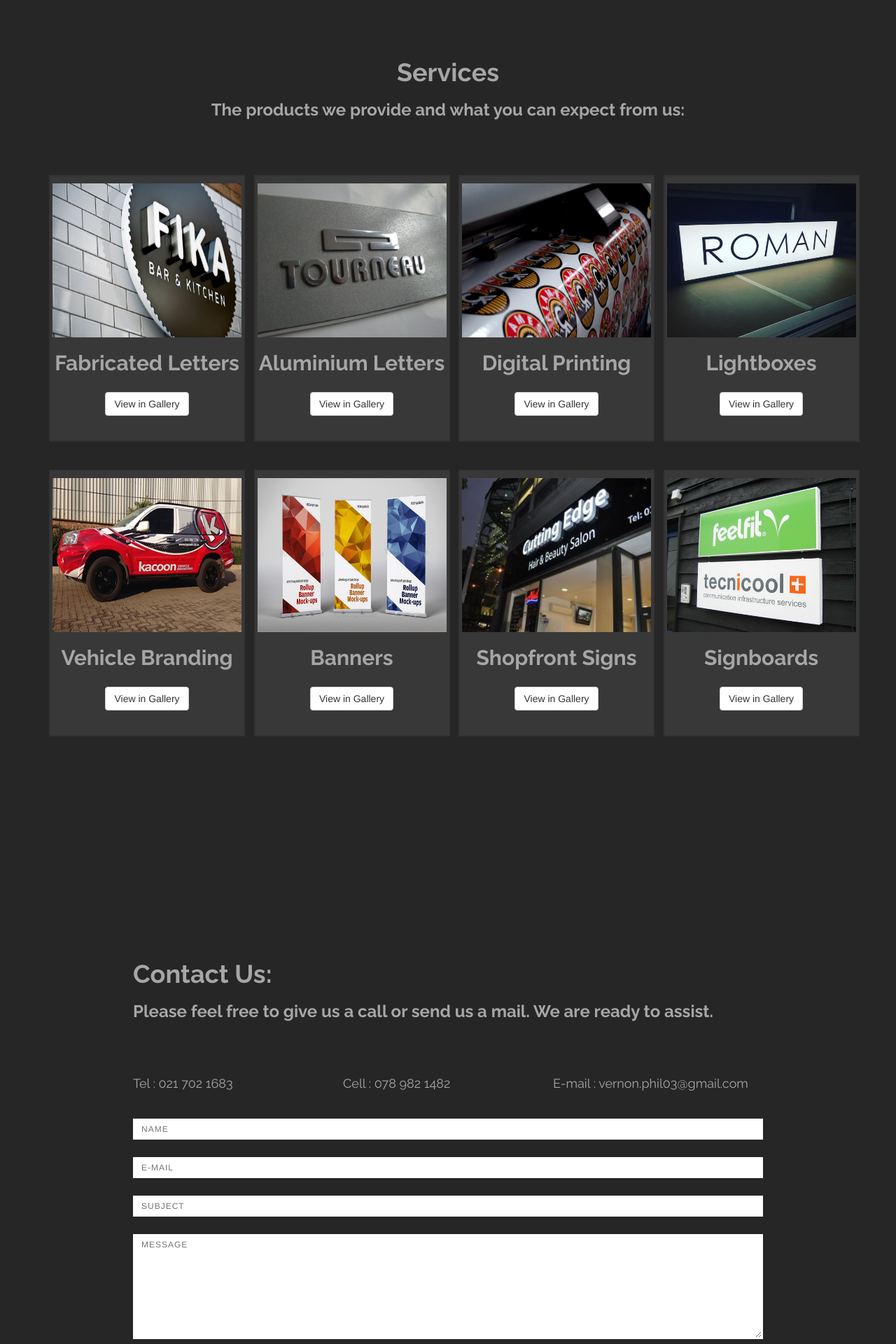
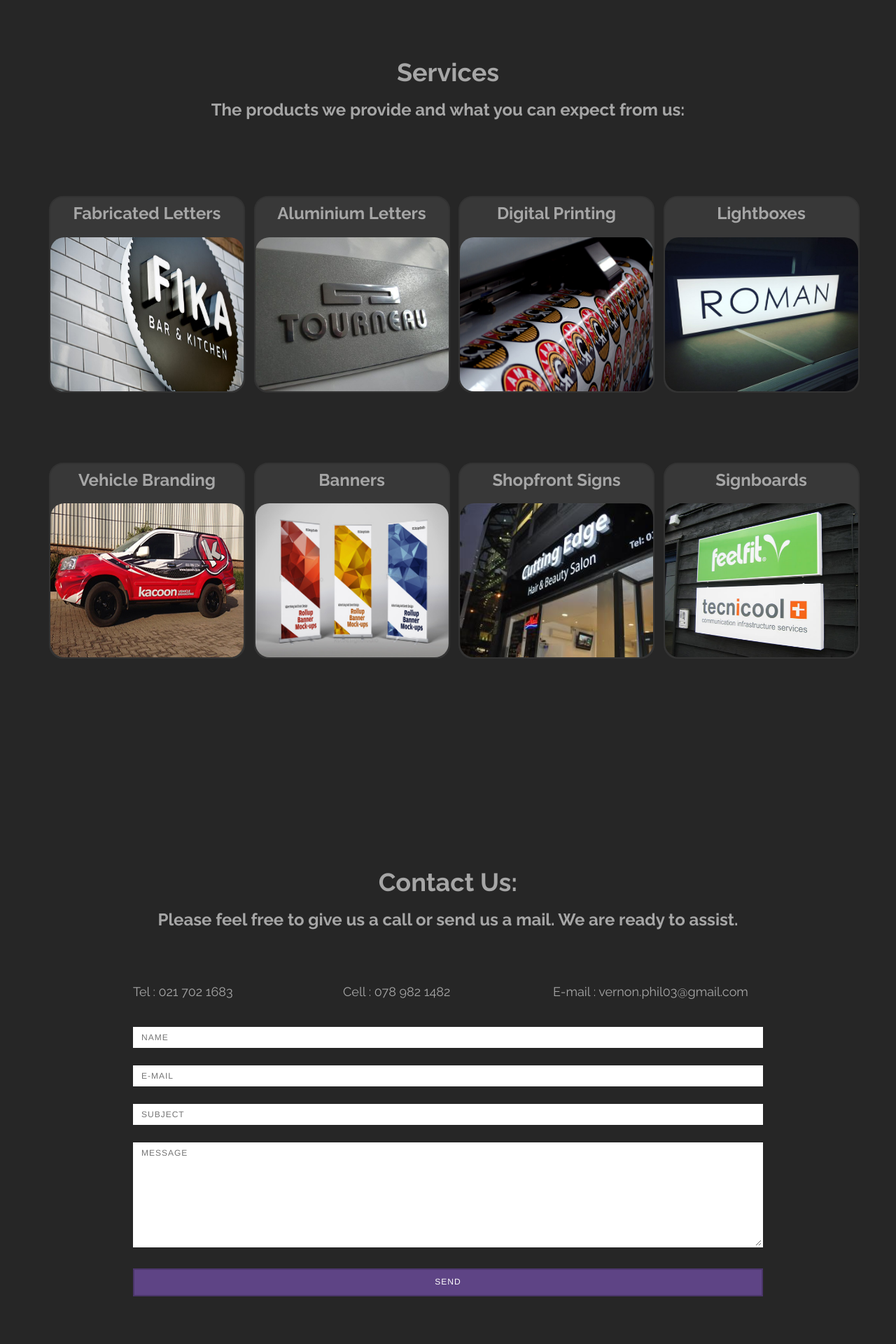
Before and after one commit to BlueGum24/kncbranding.github.io, a PHP site: page / in a window 1280 px wide. Shown: the part 2017-3937 px from the top of the page at 70% size. Run offline with PHP 8.4, Linux system fonts and the light colour scheme; grey boxes labelled with a size stand in for pictures from a placeholder-image service; some libraries are stand-ins or nearby versions.

Commit message:
changes to services and modal

```diff
--- a/css/styles.css
+++ b/css/styles.css
@@ -50,10 +50,11 @@ h1, h2, h3 {
 }
 
 
-.carousel-inner {
+.banner-inner {
 	margin-top: 30px;
 	max-height: 100vh;
 }
+
 
 
 @media(max-width: 600px) {
@@ -71,7 +72,7 @@ h1, h2, h3 {
 }
 
 @media(max-width: 600px) {
-	.carousel-inner {
+	.banner-inner {
 		margin-top: 100px;
 	}
 }
@@ -155,25 +156,61 @@ h1, h2, h3 {
 
 .service-box {
 	background-color: #383838;
-	margin: 20px 0;
+	margin: 50px 0;
 	border: solid 2px;
-	padding: 10px 0;
+	padding: 10px 0 0 0;
 	width: 280px;
+	border-radius: 20px;
 }
 
 .serv-heading {
-	padding-top: 20px;
+	padding-bottom: 20px;
+	font-size: 24px;
 }
 
 .serv-img {
 	width: 270px;
 	height: 220px;
+	border-radius: 20px;
 }
 
 .btn {
-	margin: 25px 0;
+	margin: 25px 0 0 0;
 }
 
+.image {
+  opacity: 1;
+  display: block;
+  width: 100%;
+  transition: .5s ease;
+  backface-visibility: hidden;
+}
+
+.middle {
+  transition: .5s ease;
+  opacity: 0;
+  position: absolute;
+  top: 50%;
+  left: 50%;
+  transform: translate(-50%, -50%);
+  -ms-transform: translate(-50%, -50%);
+  text-align: center;
+}
+
+.service-box:hover .image {
+  opacity: 0.1;
+}
+
+.service-box:hover .middle {
+  opacity: 1;
+}
+
+#myModal .modal-dialog {
+    -webkit-transform: translate(0, 50%);
+    -o-transform: translate(0, 50%);
+    transform: translate(0, 50%);
+
+}
 
 
 /* Contact page */
@@ -188,7 +225,7 @@ h1, h2, h3 {
 
 #contact {
 	max-width: 1600px;
-	padding: 150px 0;
+	padding: 100px 0;
 	height: auto;
 	margin: 0 auto;
 	background: #262626;
@@ -269,19 +306,12 @@ h1, h2, h3 {
 
 
 
-/*Services2-section*/
-
-.service2-section {
-	padding: 50px 0;
-	margin: 0 auto;
-}
-
 
 /* Footer */
 
 footer {
 	width: 100%;
-	height: 150px;
+	min-height: 150px;
 	background-color: #5e4485;
 	padding: 10px 10px;
 }
--- a/index.html
+++ b/index.html
@@ -45,7 +45,7 @@
           <li data-target="#myCarousel" data-slide-to="3"></li>
           <li data-target="#myCarousel" data-slide-to="4"></li>
         </ol>
-        <div class="carousel-inner" role="listbox">
+        <div class="carousel-inner banner-inner" role="listbox">
           <div class="item active">
             <img src="img/signage1.jpg">
           </div> <!-- End Active -->
@@ -150,7 +150,7 @@
       <div class="container text-center">
 
 
-        <div class="modal fade bs-example-modal-lg" tabindex="-1" role="dialog" aria-labelledby="myLargeModalLabel" aria-hidden="true">
+        <div id="myModal" class="modal fade bs-example-modal-lg" tabindex="-1" role="dialog" aria-labelledby="myLargeModalLabel" aria-hidden="true">
           <div class="modal-dialog modal-lg">
             <div class="modal-content">
               <div id="carousel-example-generic" class="carousel slide" data-ride="carousel">
@@ -205,30 +205,38 @@
       <div class="row">
         <div class="col-lg-3 col-md-6" align="center">
           <div class="service-box">
-            <img class="serv-img" src="img/serv1.jpg" alt="placholder">
             <h2 class="serv-heading">Fabricated Letters</h2>
+            <img class="serv-img image" src="img/serv1.jpg" alt="placholder">
+              <div class="middle">
                 <button class="btn btn-default" data-toggle="modal" data-target=".bs-example-modal-lg">View in Gallery</button>
+              </div>
           </div>
         </div>
         <div class="col-lg-3 col-md-6" align="center">
           <div class="service-box">
-            <img class="serv-img" src="img/serv2.jpg" alt="placholder">
             <h2 class="serv-heading">Aluminium Letters</h2>
+            <img class="serv-img image" src="img/serv2.jpg" alt="placholder">
+            <div class="middle">
                 <button class="btn btn-default" data-toggle="modal" data-target=".bs-example-modal-lg">View in Gallery</button>
+            </div>
           </div>
         </div>
         <div class="col-lg-3 col-md-6" align="center">
           <div class="service-box">
-            <img class="serv-img" src="img/serv3.jpg" alt="placholder">
             <h2 class="serv-heading">Digital Printing</h2>
+            <img class="serv-img image" src="img/serv3.jpg" alt="placholder">
+            <div class="middle">
               <button class="btn btn-default" data-toggle="modal" data-target=".bs-example-modal-lg">View in Gallery</button>
+            </div>
           </div>
         </div>
         <div class="col-lg-3 col-md-6" align="center">
           <div class="service-box">
-            <img class="serv-img" src="img/serv4.jpg" alt="placholder">
             <h2 class="serv-heading">Lightboxes</h2>
+            <img class="serv-img image" src="img/serv4.jpg" alt="placholder">
+            <div class="middle">
               <button class="btn btn-default" data-toggle="modal" data-target=".bs-example-modal-lg">View in Gallery</button>
+            </div>
           </div>
         </div>
       </div>
@@ -237,30 +245,38 @@
       <div class="row">
         <div class="col-lg-3 col-md-6" align="center">
           <div class="service-box">
-            <img class="serv-img" src="img/serv5.jpg" alt="placholder">
             <h2 class="serv-heading">Vehicle Branding</h2>
+            <img class="serv-img image" src="img/serv5.jpg" alt="placholder">
+            <div class="middle">
               <button class="btn btn-default" data-toggle="modal" data-target=".bs-example-modal-lg">View in Gallery</button>
+            </div>
           </div>
         </div>
         <div class="col-lg-3 col-md-6" align="center">
           <div class="service-box">
-            <img class="serv-img" src="img/serv6.jpg" alt="placholder">
             <h2 class="serv-heading">Banners</h2>
+            <img class="serv-img image" src="img/serv6.jpg" alt="placholder">
+            <div class="middle">
               <button class="btn btn-default" data-toggle="modal" data-target=".bs-example-modal-lg">View in Gallery</button>
+            </div>
           </div>
         </div>
         <div class="col-lg-3 col-md-6" align="center">
           <div class="service-box">
-            <img class="serv-img" src="img/serv7.jpg" alt="placholder">
             <h2 class="serv-heading">Shopfront Signs</h2>
+            <img class="serv-img image" src="img/serv7.jpg" alt="placholder">
+            <div class="middle">
               <button class="btn btn-default" data-toggle="modal" data-target=".bs-example-modal-lg">View in Gallery</button>
+            </div>
           </div>
         </div>
         <div class="col-lg-3 col-md-6" align="center">
           <div class="service-box">
-            <img class="serv-img" src="img/serv8.jpg" alt="placholder">
             <h2 class="serv-heading">Signboards</h2>
+            <img class="serv-img image" src="img/serv8.jpg" alt="placholder">
+            <div class="middle">
               <button class="btn btn-default" data-toggle="modal" data-target=".bs-example-modal-lg">View in Gallery</button>
+            </div>
           </div>
         </div>
       </div>
@@ -271,9 +287,9 @@
     <section id="contact">
       <div class="container">
         <div class="form-body">
-          <h1>Contact Us:</h1>
+          <h1 class="text-center">Contact Us:</h1>
           <br>
-          <h3>Please feel free to give us a call or send us a mail. We are ready to assist.</h3>
+          <h3 class="text-center">Please feel free to give us a call or send us a mail. We are ready to assist.</h3>
           <br>
           <div class="col-md-4 info">
             <h4>Tel : 021 702 1683</h4>
@@ -301,6 +317,7 @@
 
     <!--Footer-->
     <footer class="container-fluid">
+      <div class="container">
         <div class="row">
           <div class="col-sm-4">
             <h3>Contact Us:</h3>
@@ -321,6 +338,7 @@
             <h4>&copy; 2018 KNC Signs, All Rights Reserved</h4>
           </div>
         </div>
+      </div>
     </footer><!--End footer-->
 
 
```
Also changed, not shown: img/wwd1.png (added). Lines whose indentation alone changed are shown as unchanged.
